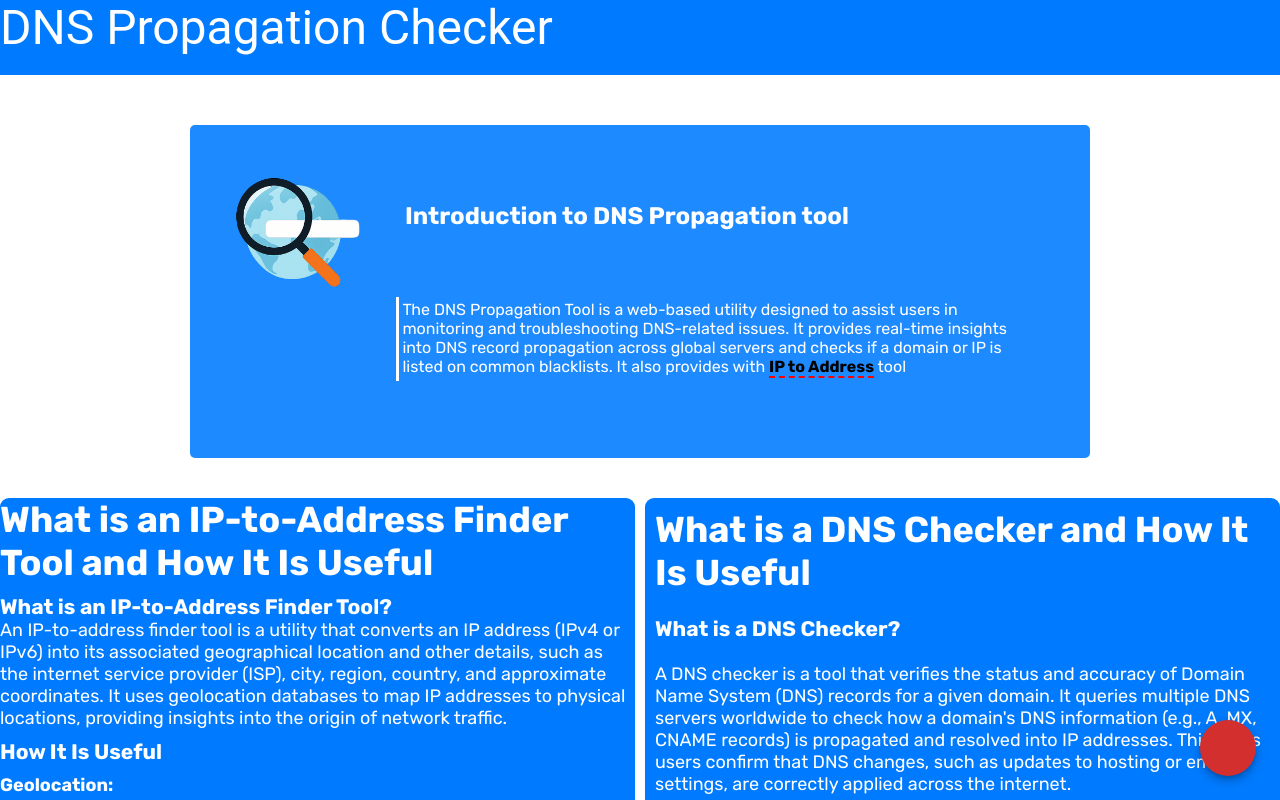
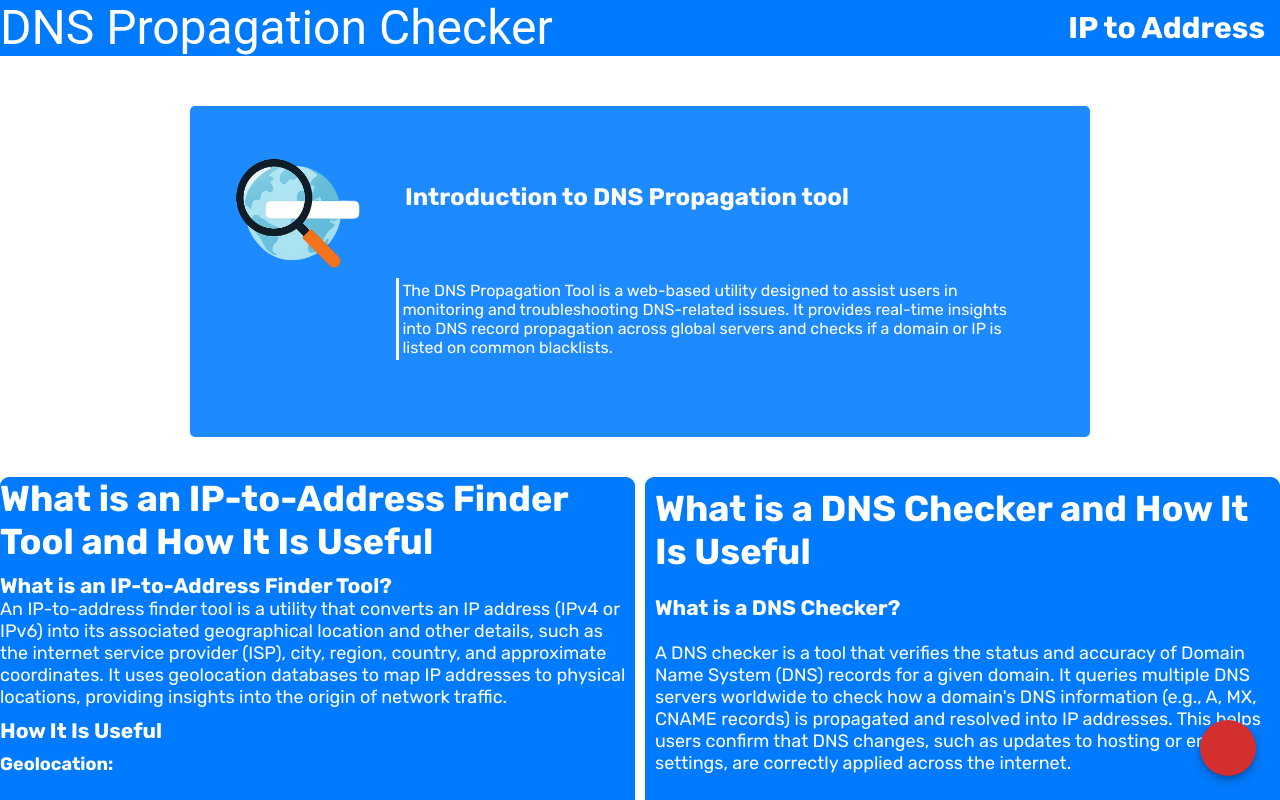
Before and after one commit to shreyT200/DNS-Checker, a React (Vite) app in the folder client/: page / in a window 1280 px wide. Shown: the top 800 px of the page. Built offline with nearby package versions, Linux system fonts and the light colour scheme; some icons are missing.

Commit message:
changes in button

```diff
--- a/client/src/components/Propagation.jsx
+++ b/client/src/components/Propagation.jsx
@@ -134,9 +134,13 @@ const handleClose=()=>
           <h1>DNS Propagation Checker</h1>
         </Box>
       </div> */}
-    <Box ref={bannerRef} backgroundColor= '#007BFF' color='white'>
+    <Box ref={bannerRef} backgroundColor= '#007BFF' color='white' sx={{display:'flex', flexDirection:'row', justifyContent:'space-between', width:'100%', }}>
+
+
      <Typography variant='h3'>DNS Propagation Checker</Typography>
-     <br/>
+
+   <button className='ip-btn' onClick={openIpTool}>IP to Address</button>
+
     </Box>
 <Tooltip title="Go to DNS Search" arrow>
   <Fab
@@ -197,6 +201,7 @@ const handleClose=()=>
   {/* <div style={{display:'flex', justifyContent:'space-between'}}> */}
   <div className='img'>
 
+
 <div style={{display:'flex', flexDirection:'row', alignItems:'center', width:"100%"}}>
 
 
@@ -207,10 +212,9 @@ const handleClose=()=>
 
 <div style={{width:'70%', display:'flex', textAlign:'start',marginLeft:'22%', padding:'3px', borderLeft:'3px solid white', color:'white'}}>
 
-    <p>The DNS Propagation Tool is a web-based utility designed to assist users in monitoring and troubleshooting DNS-related issues. It provides real-time insights into DNS record propagation across global servers and checks if a domain or IP is listed on common blacklists. It also provides with <sapn><button className='ip-btn' onClick={openIpTool}>IP to Address</button></sapn> tool</p>
+    <p>The DNS Propagation Tool is a web-based utility designed to assist users in monitoring and troubleshooting DNS-related issues. It provides real-time insights into DNS record propagation across global servers and checks if a domain or IP is listed on common blacklists. </p>
 </div>
 <br/>
-
  <br/>
  </div>
  <br/>
@@ -229,7 +233,7 @@ const handleClose=()=>
 
         <Box sx={{width:'100%', maxWidth:'1300px', alignItems:'center', }} >
 
-        <InfoPage/>
+        <InfoPage />
         </Box>
         </Box>
 {/* search field */}
```
Also changed, not shown: client/src/components/all.css.
